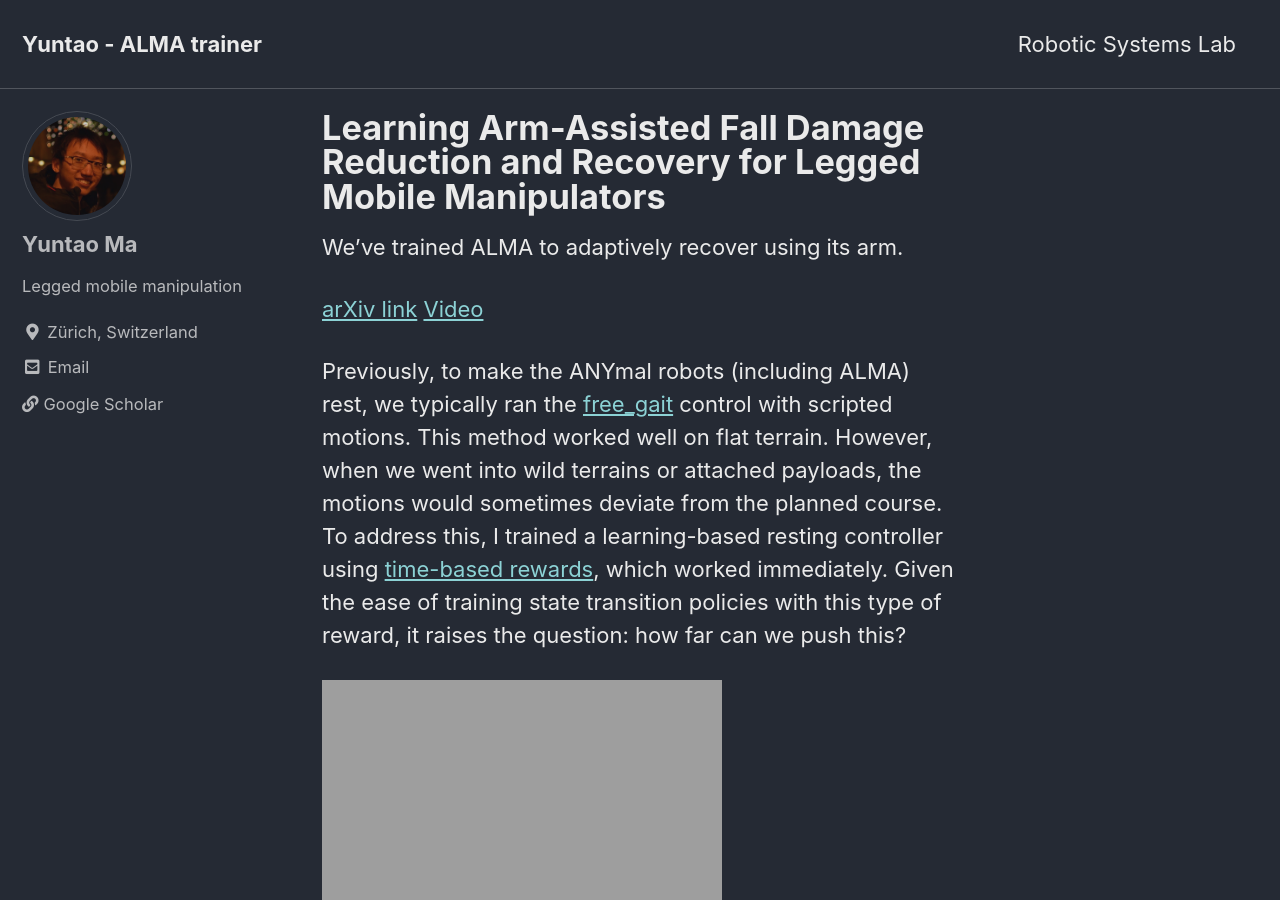
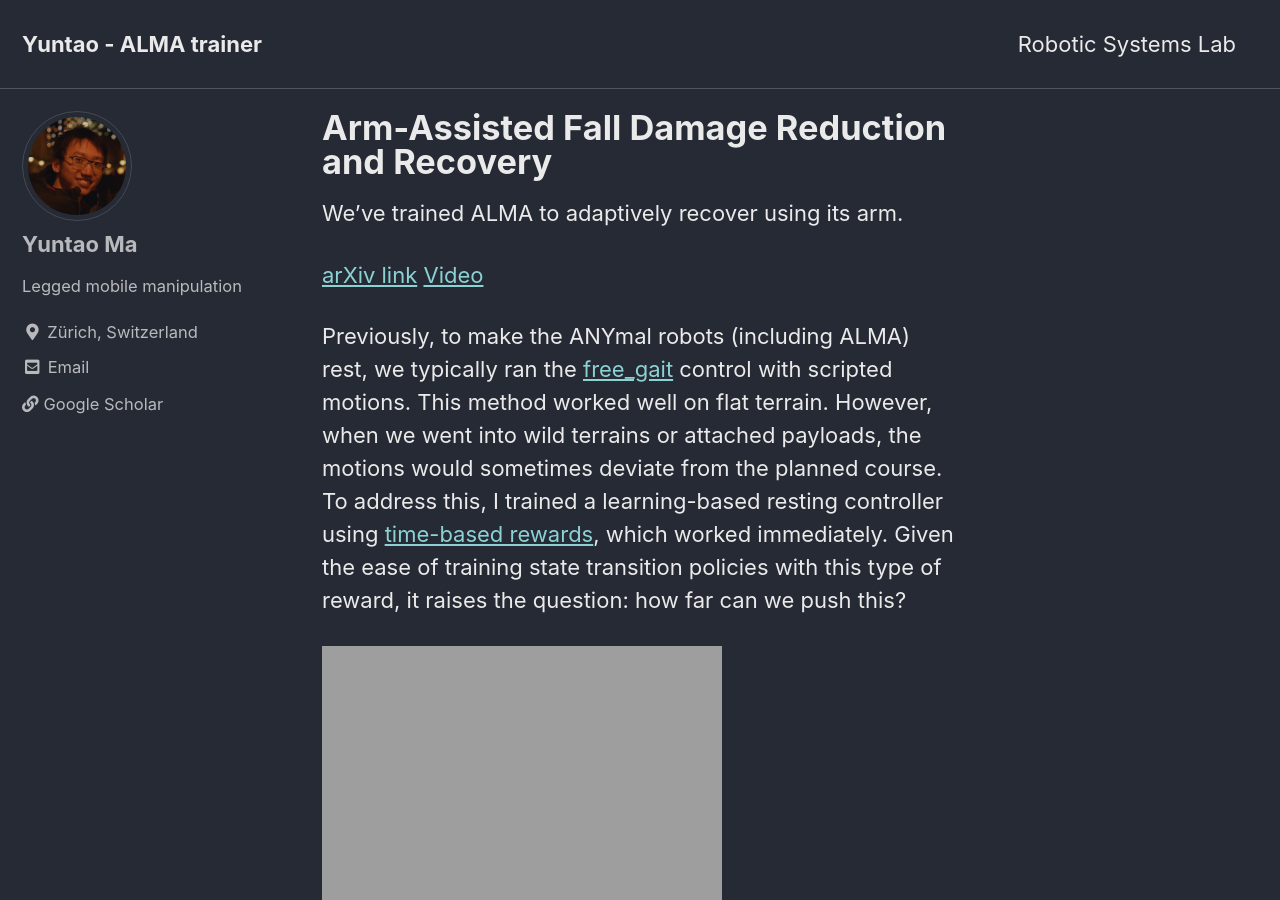
Before and after one commit to articuno144/articuno144.github.io, a Jekyll site: the page built from _posts/2023-01-20-Arm-Assisted-Fall-Damage-Reduction-and-Recovery copy.md, in a window 1280 px wide and 900 px high. Built offline with Jekyll 4.4.1, drawn with Linux system fonts in a browser that asks for light colours; cached includes are drawn as plain includes.

Commit message:
shorter title

```diff
--- a/_posts/2023-01-20-Arm-Assisted-Fall-Damage-Reduction-and-Recovery copy.md
+++ b/_posts/2023-01-20-Arm-Assisted-Fall-Damage-Reduction-and-Recovery copy.md
@@ -1,5 +1,5 @@
 ---
-title:  "Learning Arm-Assisted Fall Damage Reduction and Recovery for Legged Mobile Manipulators"
+title:  "Arm-Assisted Fall Damage Reduction and Recovery"
 header:
   image: /assets/recovery/experiment_weekend.gif
 ---
```
